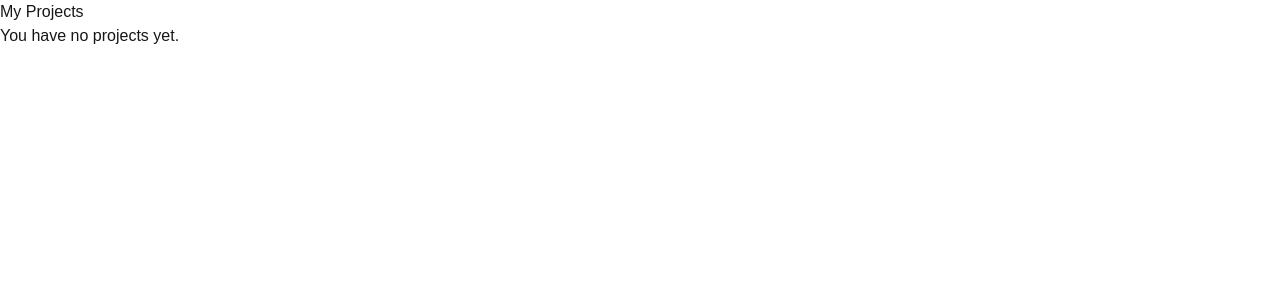
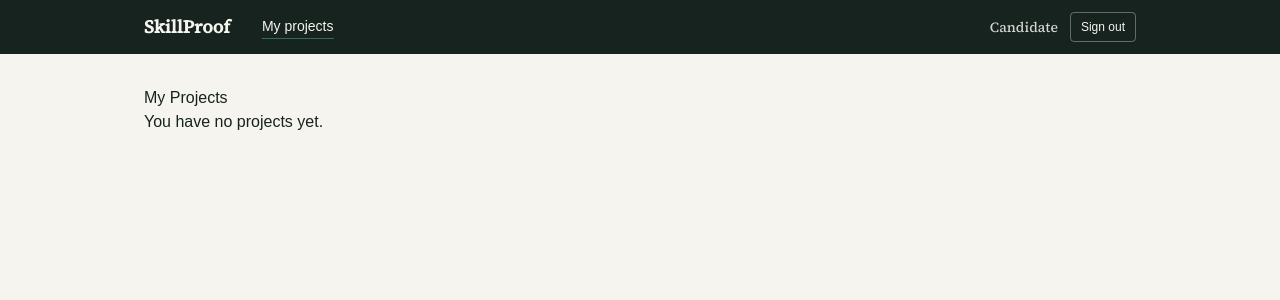
Before and after one commit to AbdullahBe11/techtalks-skillproof, a Next.js app: page /candidate/projects in a window 1280 px wide. Shown: the top 300 px of the page. Built offline with nearby package versions, Linux system fonts and the light colour scheme; no server answers.

Commit message:
TS-14: Add shared AppShell layout with role-based nav and sign-out (#7)
Co-authored-by: Ali Bakri <alibakri404@gmail.com>

```diff
--- /dev/null
+++ b/app/candidate/layout.tsx
@@ -0,0 +1,17 @@
+import type { ReactNode } from "react"
+import { auth } from "@/auth"
+import AppShell from "@/app/components/AppShell"
+
+export default async function CandidateLayout({
+  children,
+}: {
+  children: ReactNode
+}) {
+  const session = await auth()
+
+  return (
+    <AppShell role="candidate" userName={session?.user?.name}>
+      {children}
+    </AppShell>
+  )
+}
--- /dev/null
+++ b/app/components/AppShell.tsx
@@ -0,0 +1,97 @@
+"use client"
+
+import Link from "next/link"
+import { usePathname } from "next/navigation"
+import { signOut } from "next-auth/react"
+
+type NavLink = {
+  label: string
+  href: string
+}
+
+const ROLE_NAV_LINKS: Record<string, NavLink[]> = {
+  candidate: [{ label: "My projects", href: "/candidate/projects" }],
+  recruiter: [{ label: "Browse candidates", href: "/recruiter/browse" }],
+  verifier: [{ label: "Review queue", href: "/verifier/queue" }],
+}
+
+const ROLE_LABELS: Record<string, string> = {
+  candidate: "Candidate",
+  recruiter: "Recruiter",
+  verifier: "Verifier",
+}
+
+type AppShellProps = {
+  role: string
+  userName?: string | null
+  children: React.ReactNode
+}
+
+export default function AppShell({ role, userName, children }: AppShellProps) {
+  const pathname = usePathname()
+  const links = ROLE_NAV_LINKS[role] ?? []
+  const roleLabel = ROLE_LABELS[role] ?? role
+
+  return (
+    <div className="min-h-screen flex flex-col bg-[#F6F4EE] text-[#16231F]">
+      <header className="bg-[#16231F] text-[#F6F4EE]">
+        <div className="max-w-5xl mx-auto px-4 py-3 flex flex-col gap-3 sm:flex-row sm:items-center sm:justify-between">
+          <div className="flex items-center justify-between sm:justify-start sm:gap-8">
+            <span
+              className="text-lg font-semibold"
+              style={{ fontFamily: "var(--font-serif, serif)" }}
+            >
+              SkillProof
+            </span>
+
+            <nav className="flex gap-5">
+              {links.map((link) => {
+                const active = pathname?.startsWith(link.href)
+                return (
+                  <Link
+                    key={link.href}
+                    href={link.href}
+                    className={`text-sm pb-0.5 border-b ${
+                      active
+                        ? "border-[#2F6F52] text-[#F6F4EE]"
+                        : "border-transparent text-[#F6F4EE]/70 hover:text-[#F6F4EE]"
+                    }`}
+                  >
+                    {link.label}
+                  </Link>
+                )
+              })}
+            </nav>
+          </div>
+
+          <div className="flex items-center justify-between gap-3 sm:justify-end">
+            {/* Role label: plain paper-white text. Green is reserved for
+                "active/verified" state only (see the nav underline above),
+                so it isn't reused here just for identity. */}
+            <span
+              className="text-sm text-[#F6F4EE]/85"
+              style={{ fontFamily: "var(--font-serif, serif)" }}
+            >
+              {userName ? `${userName} · ` : ""}
+              {roleLabel}
+            </span>
+
+            {/* Sign-out as a small outlined button, not underlined text —
+                gives it its own visual weight so it doesn't blend with the
+                faded inactive nav links next to it. */}
+            <button
+              onClick={() => signOut()}
+              className="text-xs border border-[#F6F4EE]/35 rounded px-2.5 py-1.5 text-[#F6F4EE] hover:bg-[#F6F4EE]/10"
+            >
+              Sign out
+            </button>
+          </div>
+        </div>
+      </header>
+
+      <main className="flex-1 w-full max-w-5xl mx-auto px-4 py-8 overflow-x-hidden">
+        {children}
+      </main>
+    </div>
+  )
+}
--- a/app/layout.tsx
+++ b/app/layout.tsx
@@ -1,5 +1,5 @@
 import type { Metadata } from "next";
-import { Geist, Geist_Mono } from "next/font/google";
+import { Geist, Geist_Mono, Source_Serif_4 } from "next/font/google";
 import "./globals.css";
 
 const geistSans = Geist({
@@ -12,6 +12,12 @@ const geistMono = Geist_Mono({
   subsets: ["latin"],
 });
 
+const sourceSerif = Source_Serif_4({
+  variable: "--font-serif",
+  subsets: ["latin"],
+  weight: ["500"],
+});
+
 export const metadata: Metadata = {
   title: "Create Next App",
   description: "Generated by create next app",
@@ -21,7 +27,7 @@ export default function RootLayout({ children }: LayoutProps<"/">) {
   return (
     <html
       lang="en"
-      className={`${geistSans.variable} ${geistMono.variable} h-full antialiased`}
+      className={`${geistSans.variable} ${geistMono.variable} ${sourceSerif.variable} h-full antialiased`}
     >
       <body className="min-h-full flex flex-col">{children}</body>
     </html>
--- /dev/null
+++ b/app/recruiter/layout.tsx
@@ -0,0 +1,17 @@
+import type { ReactNode } from "react"
+import { auth } from "@/auth"
+import AppShell from "@/app/components/AppShell"
+
+export default async function RecruiterLayout({
+  children,
+}: {
+  children: ReactNode
+}) {
+  const session = await auth()
+
+  return (
+    <AppShell role="recruiter" userName={session?.user?.name}>
+      {children}
+    </AppShell>
+  )
+}
--- /dev/null
+++ b/app/verifier/layout.tsx
@@ -0,0 +1,17 @@
+import type { ReactNode } from "react"
+import { auth } from "@/auth"
+import AppShell from "@/app/components/AppShell"
+
+export default async function VerifierLayout({
+  children,
+}: {
+  children: ReactNode
+}) {
+  const session = await auth()
+
+  return (
+    <AppShell role="verifier" userName={session?.user?.name}>
+      {children}
+    </AppShell>
+  )
+}
```
